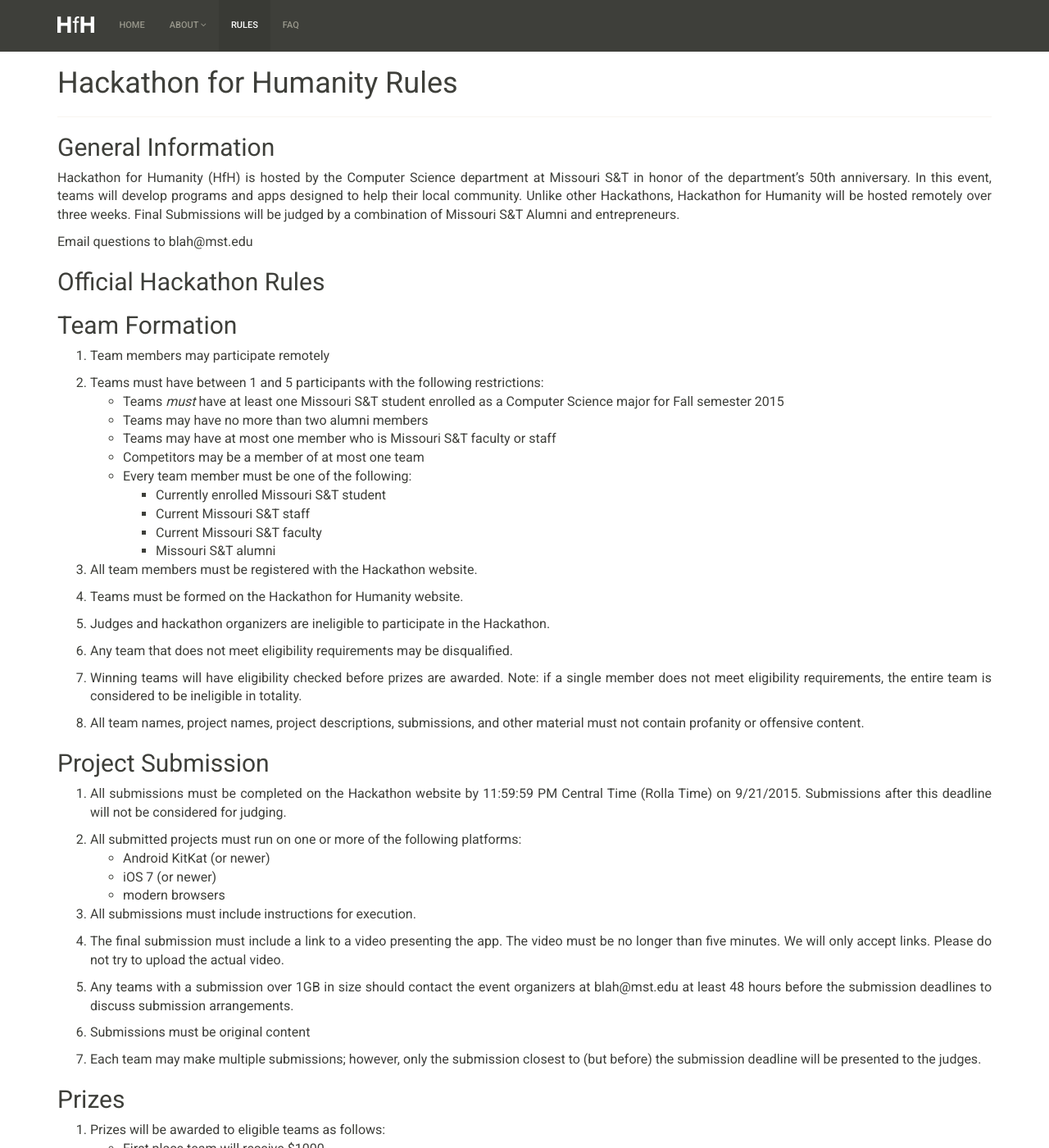
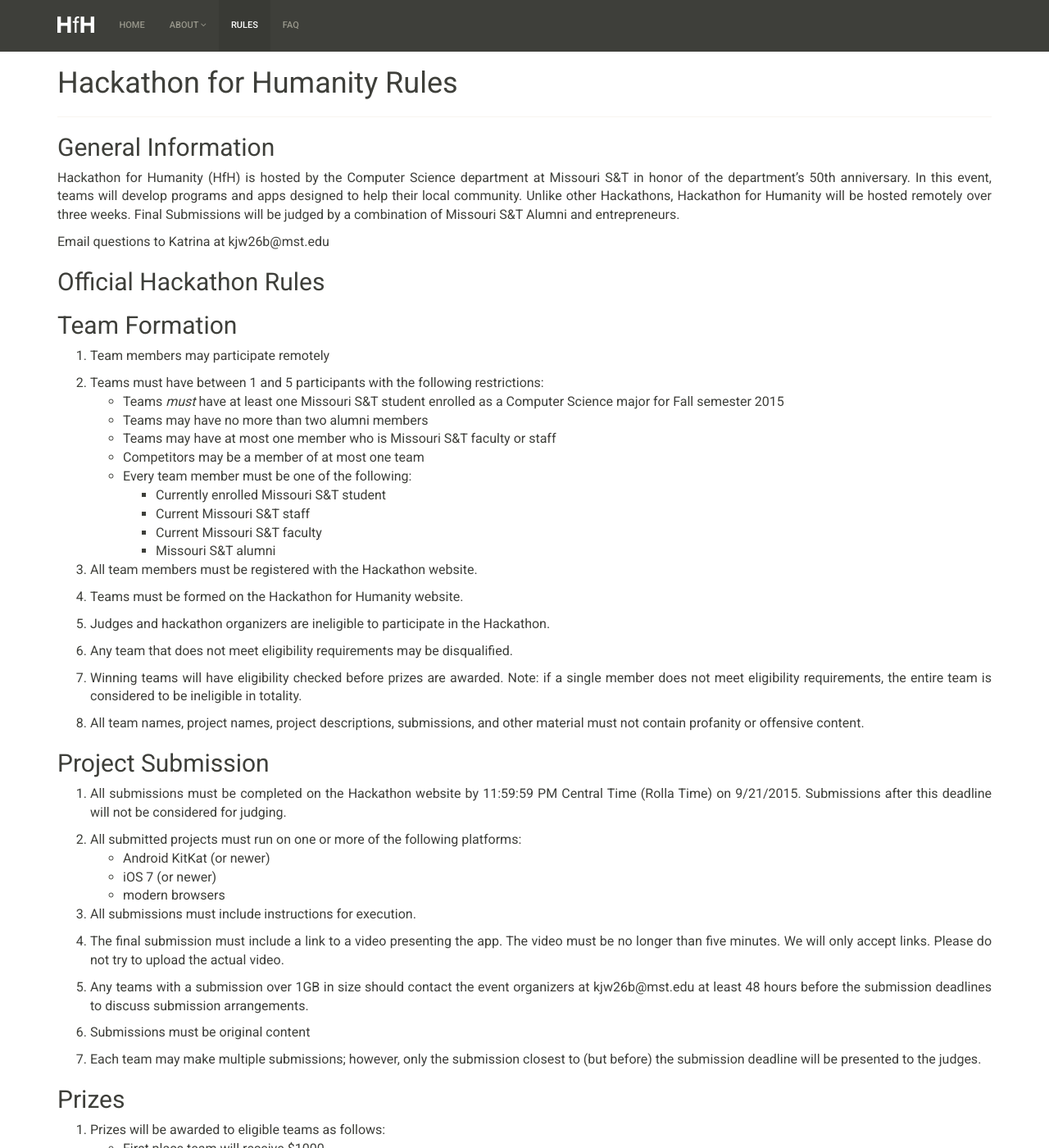
Before and after one commit to cmpsci-goldnjub/info, a Jekyll site: the page built from rules.md, in a window 1280 px wide and 1400 px high. Shown: the whole window at 82% size. Built offline with Jekyll 4.4.1, drawn with Linux system fonts in a browser that asks for light colours.

Commit message:
Update rules.md

```diff
--- a/rules.md
+++ b/rules.md
@@ -8,7 +8,7 @@ title: Hackathon for Humanity Rules
 
 Hackathon for Humanity (HfH) is hosted by the Computer Science department at Missouri S&T in honor of the department's 50th anniversary. In this event, teams will develop programs and apps designed to help their local community. Unlike other Hackathons, Hackathon for Humanity will be hosted remotely over three weeks. Final Submissions will be  judged by a combination of Missouri S&T Alumni and entrepreneurs.
 
-Email questions to blah@mst.edu
+Email questions to Katrina at kjw26b@mst.edu
 
 ## Official Hackathon Rules
 
@@ -52,7 +52,7 @@ Email questions to blah@mst.edu
 
 4.  The final submission must include a link to a video presenting the app. The video must be no longer than five minutes. We will only accept links. Please do not try to upload the actual video.
 
-4.  Any teams with a submission over 1GB in size should contact the event organizers at blah@mst.edu at least 48 hours before the submission deadlines to discuss submission arrangements.
+4.  Any teams with a submission over 1GB in size should contact the event organizers at kjw26b@mst.edu at least 48 hours before the submission deadlines to discuss submission arrangements.
 
 5.  Submissions must be original content
 
```
